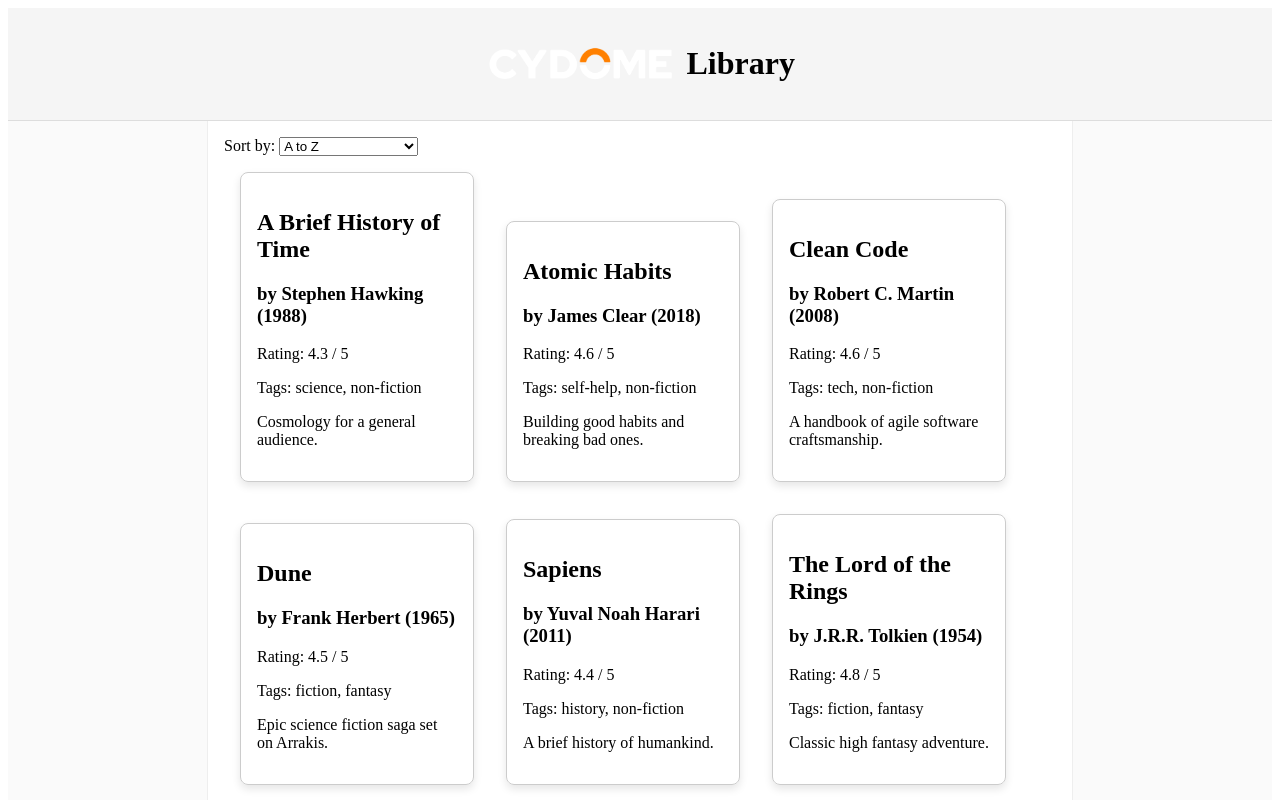
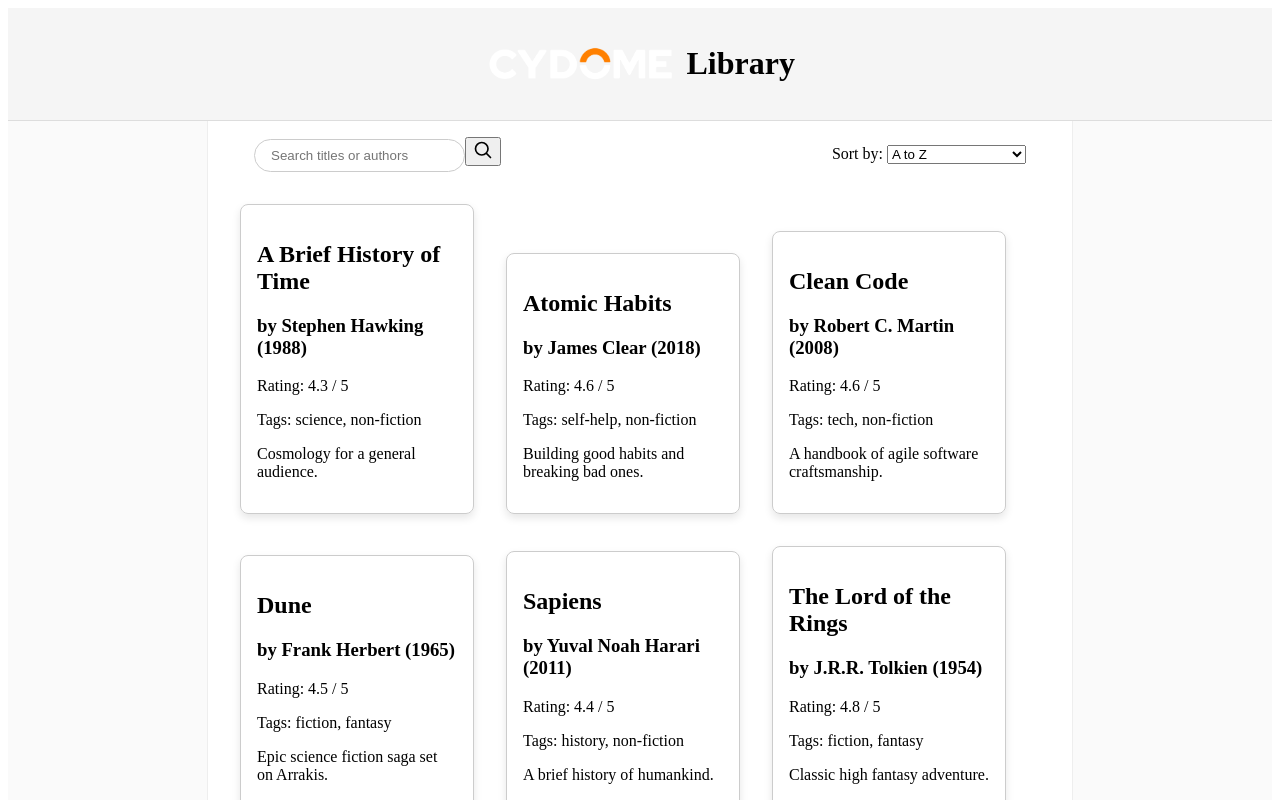
Before and after one commit to reuven-itzhakov/library-explorer, a React (Create React App) app: page / in a window 1280 px wide. Shown: the top 800 px of the page. Built offline with nearby package versions, Linux system fonts and the light colour scheme.

Commit message:
Add SearchBar component and integrate it into App; update CSS for status bar and search input styling

```diff
--- a/src/App.tsx
+++ b/src/App.tsx
@@ -4,7 +4,7 @@ import BookList from './BookList';
 import { Book } from './types';
 import SortOptions from './SortOptions';
 import { SortOption } from './types';
-
+import SearchBar from './SearchBar';
 
 function App() {
 
@@ -32,6 +32,7 @@ function App() {
     fetchBooks();
   }, []);
 
+  // Memoize filteredBooks to avoid unnecessary computations
   const filteredBooks = useMemo(() => {
     let retBooks: Book[] = [...books];
     if (searchQuery !== '') {
@@ -68,8 +69,10 @@ function App() {
     </aside>
 
     <main className="main-content">
-      {/* SearchBar */}
-      <SortOptions sortOption={sortOption} setSortOption={setSortOption} />
+      <div className="status-bar">
+        <SearchBar setSearchQuery={setSearchQuery} />
+        <SortOptions sortOption={sortOption} setSortOption={setSortOption} />
+      </div>
       <BookList books={filteredBooks} />
     </main>
 
--- /dev/null
+++ b/src/SearchBar.tsx
@@ -0,0 +1,38 @@
+import { useState, useEffect } from 'react';
+
+/*
+Note: The search functionality is currently triggered by either the Search button or the "Enter" key.
+I considered implementing instant search (searching on every input change),
+but chose against it for better user experience (UX).
+Implementing instant search would also require adding debouncing to prevent excessive
+re-renders and unnecessary API calls.
+*/
+
+function SearchBar({setSearchQuery}: {setSearchQuery: (query: string) => void}) {
+
+    const [inputValue, setInputValue] = useState<string>("");
+
+    return(
+        <div>
+            <input
+                type="text"
+                placeholder="Search titles or authors"
+                className="search-bar"
+                value={inputValue}
+                onChange={(e: React.ChangeEvent<HTMLInputElement>) => setInputValue(e.target.value)}
+                onKeyDown={(e: React.KeyboardEvent<HTMLInputElement>) => {
+                    if (e.key === 'Enter') {
+                        setSearchQuery(inputValue);
+                    }
+                }}
+            />
+            <button onClick={() => setSearchQuery(inputValue)}>
+                <svg xmlns="http://www.w3.org/2000/svg" width="20px" height="20px" viewBox="0 0 24 24" fill="none">
+                    <path d="M15.7955 15.8111L21 21M18 10.5C18 14.6421 14.6421 18 10.5 18C6.35786 18 3 14.6421 3 10.5C3 6.35786 6.35786 3 10.5 3C14.6421 3 18 6.35786 18 10.5Z" stroke="#000000" stroke-width="2" stroke-linecap="round" stroke-linejoin="round"/>
+                </svg>
+            </button>
+        </div>
+    )
+}
+
+export default SearchBar;
--- a/src/index.css
+++ b/src/index.css
@@ -53,3 +53,17 @@
   width: 200px;
   box-shadow: 0 4px 8px rgba(0, 0, 0, 0.1);
 }
+
+.status-bar {
+  padding: 0 30px;
+  display: flex;
+  justify-content: space-between;
+  align-items: center;
+  margin-bottom: 16px;
+}
+
+.search-bar{
+  padding: 8px 16px;
+  border: 1px solid #ccc;
+  border-radius: 40px;
+}
```
